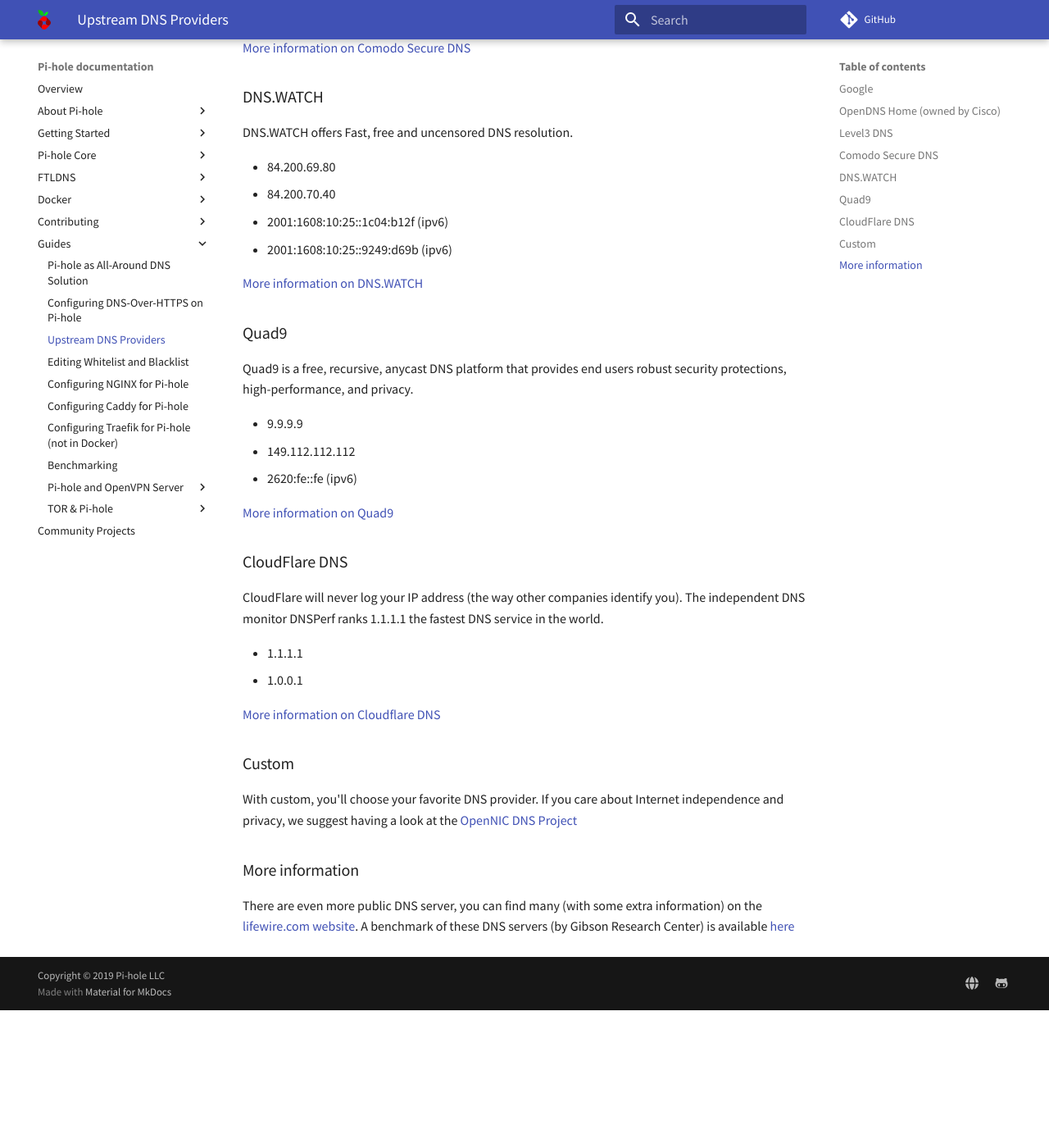
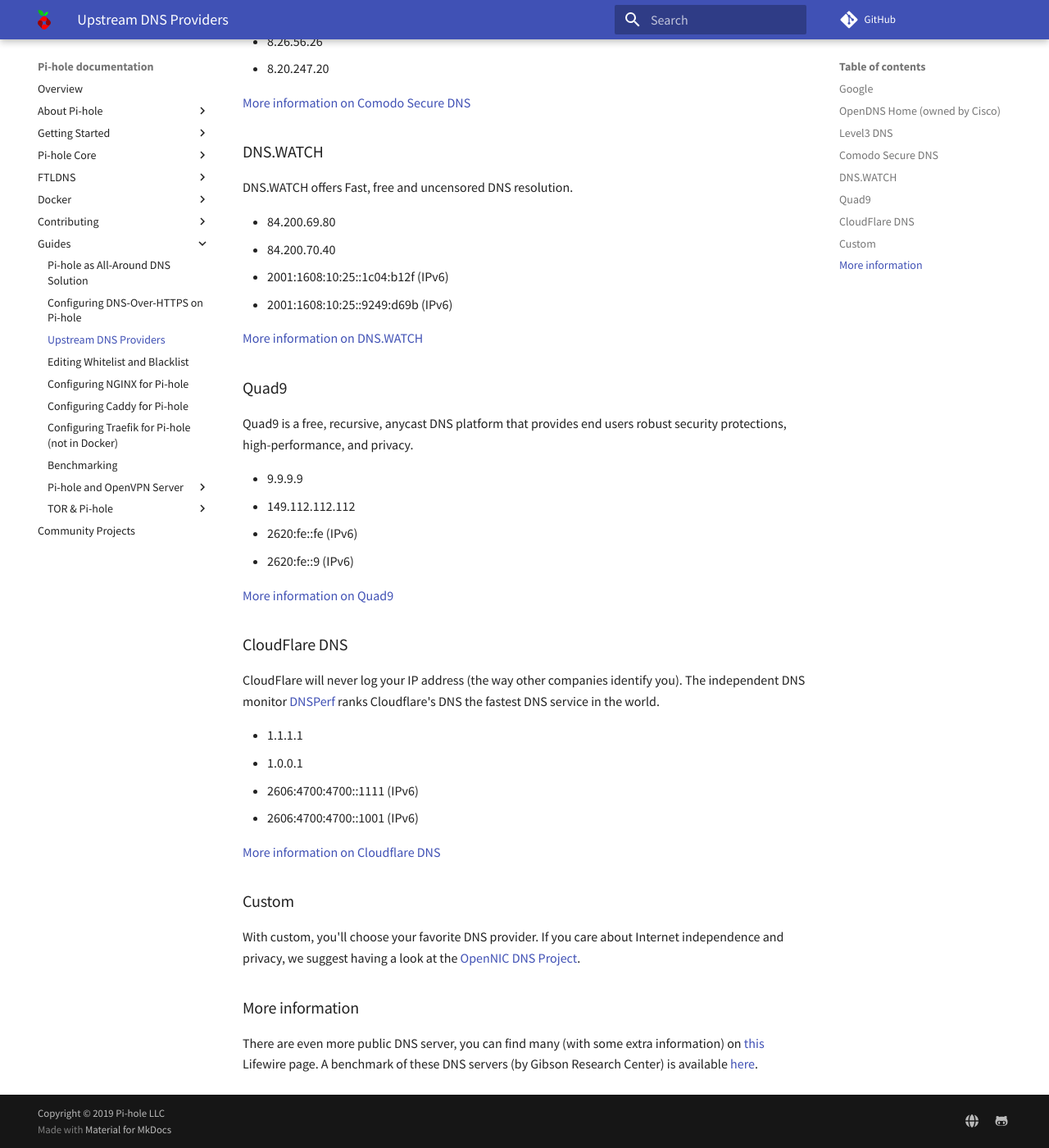
Before and after one commit to pi-hole/docs, an MkDocs documentation site: the page built from docs/guides/upstream-dns-providers.md, in a window 1280 px wide and 1400 px high, scrolled down 1635 px. Shown: the whole window at 82% size. Built offline with MkDocs 1.6.1 and Material for MkDocs 9.7.7, drawn with Linux system fonts in a browser that asks for light colours; comment, search, counter and statistics services are not loaded; before the commit the page ends 2867 px from its top, so only the background shows below that; some of the changed text lies outside the part shown.

Commit message:
Update upstream-dns-providers.md (#267)
* Fix IPs
* Minor wording changes

```diff
--- a/docs/guides/upstream-dns-providers.md
+++ b/docs/guides/upstream-dns-providers.md
@@ -28,15 +28,17 @@
 
 - 208.67.222.222
 - 208.67.220.220
+- 208.67.222.220
+- 208.67.220.222
+- 2620:119:35::35 (IPv6)
+- 2620:119:53::53 (IPv6)
 
-[More information on OpenDNS Home](https://use.opendns.com/) + [OpenDNS Wiki Page](https://en.wikipedia.org/wiki/OpenDNS)
+[More information on OpenDNS Home](https://use.opendns.com/) + [OpenDNS Wikipedia Page](https://en.wikipedia.org/wiki/OpenDNS)
 
 OpenDNS also provides the OpenDNS FamilyShield (free)- option. The service blocks pornographic content, including our “Pornography,” “Tasteless,” and “Sexuality” categories, in addition to proxies and anonymizers (which can render filtering useless). It also blocks phishing and some malware.
 
 - 208.67.222.123
 - 208.67.220.123
-- 0000:0000:0000:0000:0000:ffff:d043:de7b (ipv6)
-- 0000:0000:0000:0000:0000:ffff:d043:dc7b (ipv6)
 
 [More information on OpenDNS FamilyShield](https://www.opendns.com/setupguide/#familyshield) + [OpenDNS FamilyShield introduction Blog](https://umbrella.cisco.com/blog/2010/06/23/introducing-familyshield-parental-controls/)
 
@@ -62,8 +64,8 @@
 
 - 84.200.69.80
 - 84.200.70.40
-- 2001:1608:10:25::1c04:b12f (ipv6)
-- 2001:1608:10:25::9249:d69b (ipv6)
+- 2001:1608:10:25::1c04:b12f (IPv6)
+- 2001:1608:10:25::9249:d69b (IPv6)
 
 [More information on DNS.WATCH](https://dns.watch/)
 
@@ -73,24 +75,26 @@
 
 - 9.9.9.9
 - 149.112.112.112
-- 2620:fe::fe (ipv6)
+- 2620:fe::fe (IPv6)
+- 2620:fe::9 (IPv6)
 
 [More information on Quad9](https://www.quad9.net/about/)
 
 ### CloudFlare DNS
 
-CloudFlare will never log your IP address (the way other companies identify you). The independent DNS monitor DNSPerf ranks 1.1.1.1 the fastest DNS service in the world.
+CloudFlare will never log your IP address (the way other companies identify you). The independent DNS monitor [DNSPerf](https://www.dnsperf.com/) ranks Cloudflare's DNS the fastest DNS service in the world.
 
 - 1.1.1.1
 - 1.0.0.1
+- 2606:4700:4700::1111 (IPv6)
+- 2606:4700:4700::1001 (IPv6)
 
 [More information on Cloudflare DNS](https://cloudflare-dns.com/dns/#explanation)
 
 ### Custom
 
-With custom, you'll choose your favorite DNS provider.
-If you care about Internet independence and privacy, we suggest having a look at the [OpenNIC DNS Project](https://servers.opennic.org/)
+With custom, you'll choose your favorite DNS provider. If you care about Internet independence and privacy, we suggest having a look at the [OpenNIC DNS Project](https://servers.opennic.org/).
 
 ### More information
 
-There are even more public DNS server, you can find many (with some extra information) on the [lifewire.com website](https://www.lifewire.com/free-and-public-dns-servers-2626062). A benchmark of these DNS servers (by Gibson Research Center) is available [here](https://www.grc.com/dns/Benchmark.htm)
+There are even more public DNS server, you can find many (with some extra information) on [this](https://www.lifewire.com/free-and-public-dns-servers-2626062) Lifewire page. A benchmark of these DNS servers (by Gibson Research Center) is available [here](https://www.grc.com/dns/Benchmark.htm).
```
